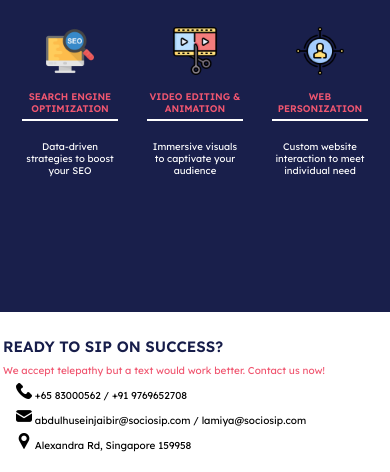
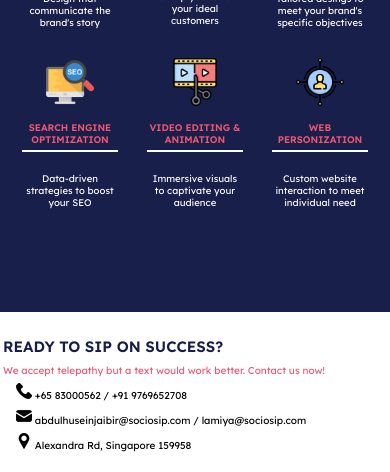
Before and after one commit to mansiigit/template2, a plain HTML site: page index.html in a window 390 px wide. Shown: the part 708-1180 px from the top of the page. Drawn offline with Linux system fonts and the light colour scheme.

Commit message:
Update index.html

```diff
--- a/index.html
+++ b/index.html
@@ -235,7 +235,7 @@
     }
 
   .container{
-    margin-top: 20%;
+    margin-top: 28%;
   }
     .container {
         grid-template-columns: repeat(3, calc(33.33% - 10px)); /* Adjust width of columns and reduce gap */
```
